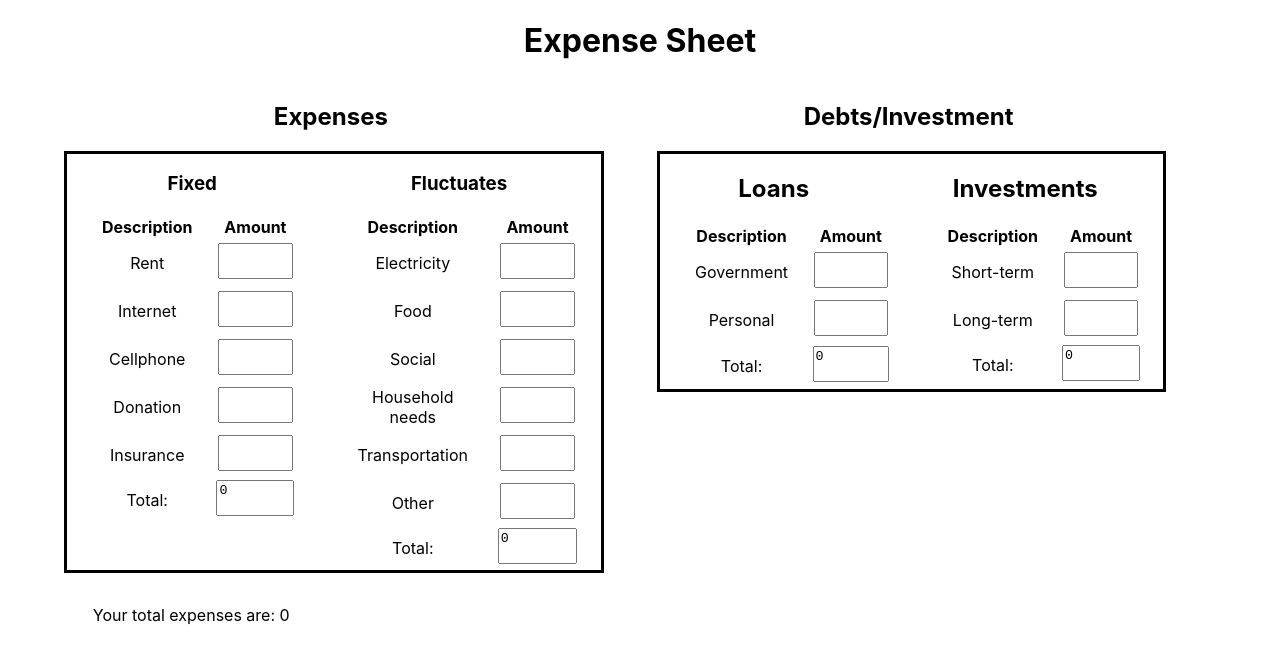
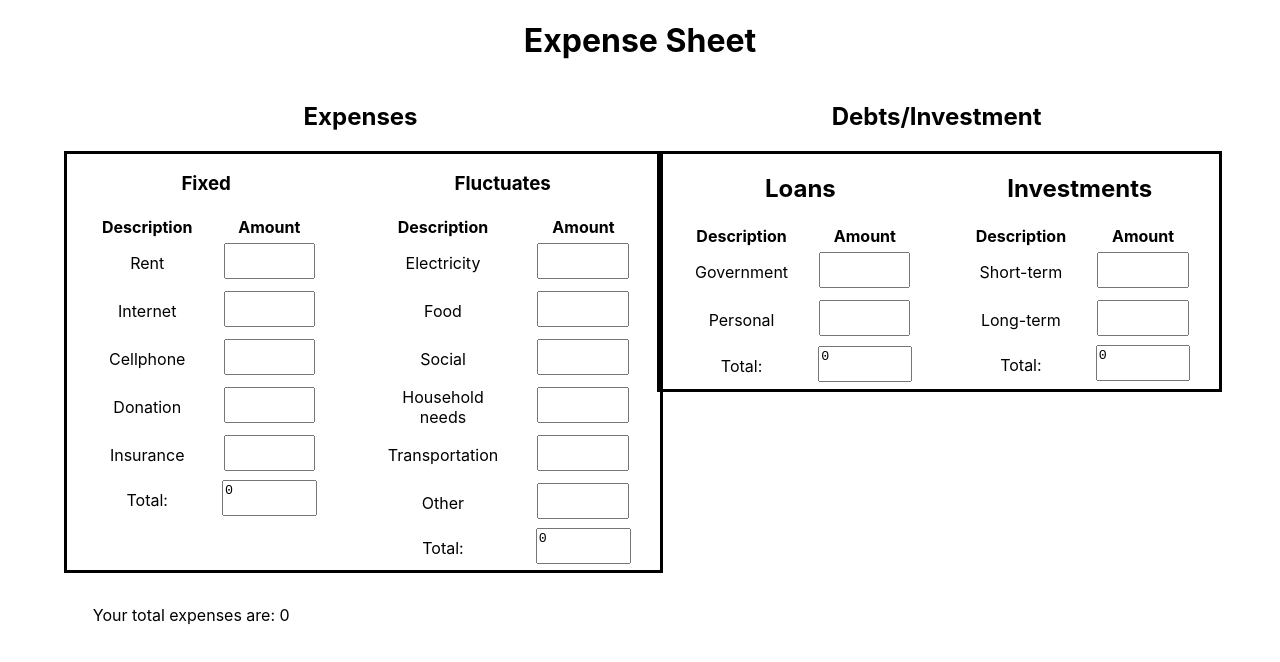
Before and after one commit to timbolaj/Expense-sheet, a React (Create React App) app: page / in a window 1280 px wide. Shown: the top 662 px of the page. Built offline with nearby package versions, Linux system fonts and the light colour scheme.

Commit message:
restored components width to 100%, created a Nav component and style sheet

```diff
--- a/src/App.js
+++ b/src/App.js
@@ -1,5 +1,6 @@
 import React, { useState } from 'react';
 import './App.scss';
+import Nav from './Components/Nav';
 import Expenses from './Components/Expenses/Expenses';
 import DebtInvest from './Components/Debt-Invest/Debt-invest';
 import TotalExpenditure from './Components/Total-Expenditures';
@@ -10,7 +11,7 @@ function App() {
 
   return (
     <div className="app">
-      <h1>Expense Sheet</h1>
+      <Nav />
       <div className="inputs">
         <Expenses setTotal={setTotal}/>
         <DebtInvest setTotal={setTotal}/>
--- /dev/null
+++ b/src/Components/Nav.js
@@ -0,0 +1,10 @@
+import React from 'react';
+import '../Styles/Nav.scss';
+
+export default function Nav() {
+  return (
+    <div className="Nav">
+      <h1>Expense Sheet</h1>
+    </div>
+  )
+}
--- a/src/Styles/Debt-invest.scss
+++ b/src/Styles/Debt-invest.scss
@@ -1,9 +1,9 @@
 h2 {
-  width: 90%;
+  width: 100%;
 }
 
 .debt-invest {
   display: flex;
   border: solid;
-  width: 90%;
+  width: 100%;
 }
--- a/src/Styles/Expenses.scss
+++ b/src/Styles/Expenses.scss
@@ -1,9 +1,9 @@
 h2 {
-  width: 90%;
+  width: 100%;
 }
 
 .Expenses {
   display: flex;
   border: solid;
-  width: 90%;
+  width: 100%;
 }
```
Also changed, not shown: src/Styles/Nav.scss (added).
